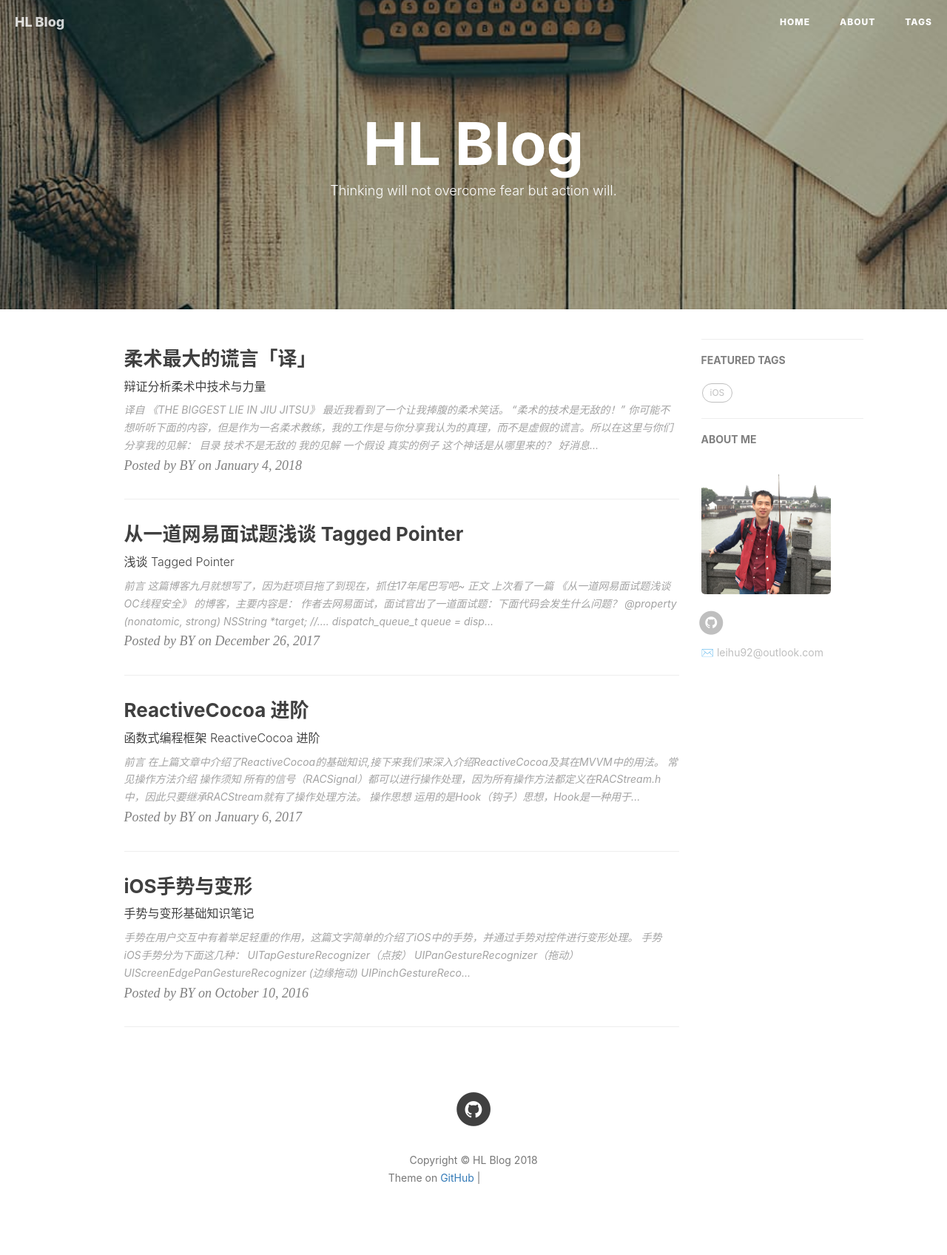
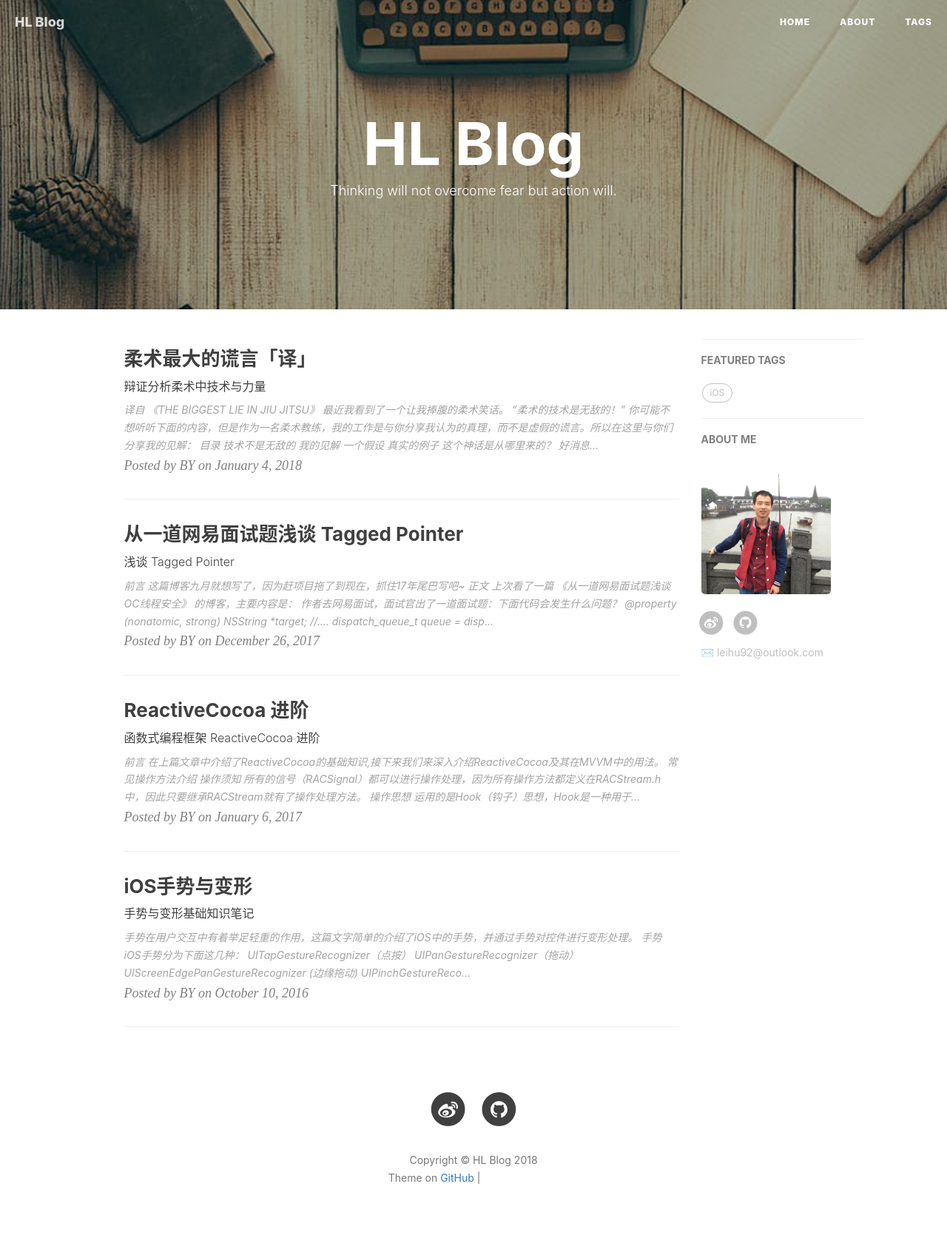
Before and after one commit to alistarhu/alistarhu.github.io, a Jekyll site: the page built from index.html, in a window 1280 px wide. Shown: the whole page at 74% size. Built offline with Jekyll 4.4.1, drawn with Linux system fonts in a browser that asks for light colours; nearby versions of some CDN libraries; the list of posts is cut into pages by our own code; comment, search, counter and statistics services are not loaded; grey boxes are pictures that could not be loaded.

```diff
--- a/_config.yml
+++ b/_config.yml
@@ -1,6 +1,6 @@
 # Site settings
 title: HL Blog
-SEOTitle: HuLei's Blog
+SEOTitle: Hulei's Blog
 header-img: img/post-bg-desk.jpg
 email: leihu92@outlook.com
 description: "where amazing happens."
@@ -18,12 +18,12 @@ sidebar-avatar: /img/about-HL-gentle.jpg      # use absolute URL, seeing it's us
 
 # SNS settings
 RSS: false
-# weibo_username:     qiubaiying
-#zhihu_username:     qiubaiying
-github_username:    AlistarHu
-#facebook_username:  baiying.qiu.7
-#jianshu_username:   e71990ada2fd
-#twitter_username:   qiubaiying
+weibo_username: AlistarHu
+#zhihu_username:
+github_username:  AlistarHu
+#facebook_username:
+#jianshu_username:
+#twitter_username:
 
 
 
```
